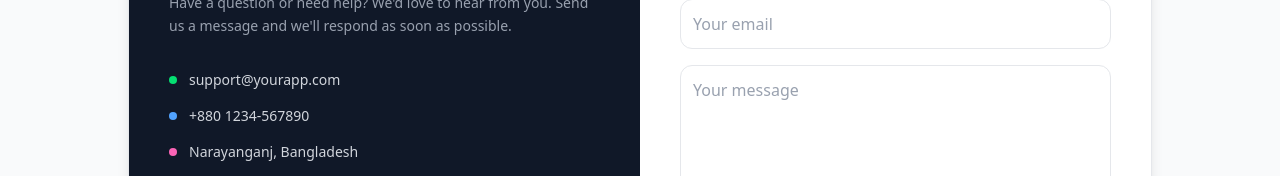
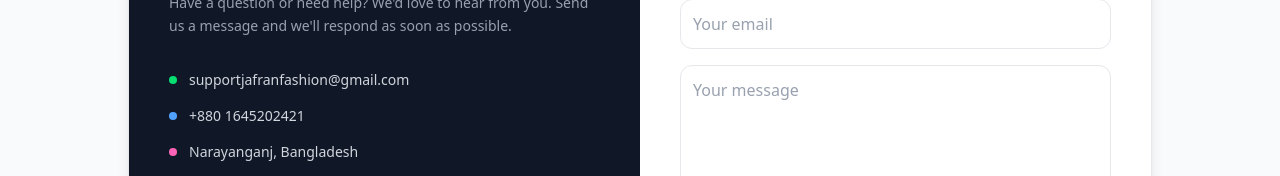
Before and after one commit to Jihad-24/Jafran-Store, a Next.js app: page /contact in a window 1280 px wide. Shown: the part 386-562 px from the top of the page. Built offline with nearby package versions, Linux system fonts and the light colour scheme; no server answers.

Commit message:
fix: update contact information in the Contact page

```diff
--- a/app/contact/page.jsx
+++ b/app/contact/page.jsx
@@ -37,11 +37,11 @@ export default function Contact() {
             <div className="mt-8 space-y-4 text-sm text-gray-300">
               <div className="flex items-center gap-3">
                 <span className="w-2 h-2 bg-green-400 rounded-full shrink-0" />
-                support@yourapp.com
+                supportjafranfashion@gmail.com
               </div>
               <div className="flex items-center gap-3">
                 <span className="w-2 h-2 bg-blue-400 rounded-full shrink-0" />
-                +880 1234-567890
+                +880 1645202421
               </div>
               <div className="flex items-center gap-3">
                 <span className="w-2 h-2 bg-pink-400 rounded-full shrink-0" />
```
